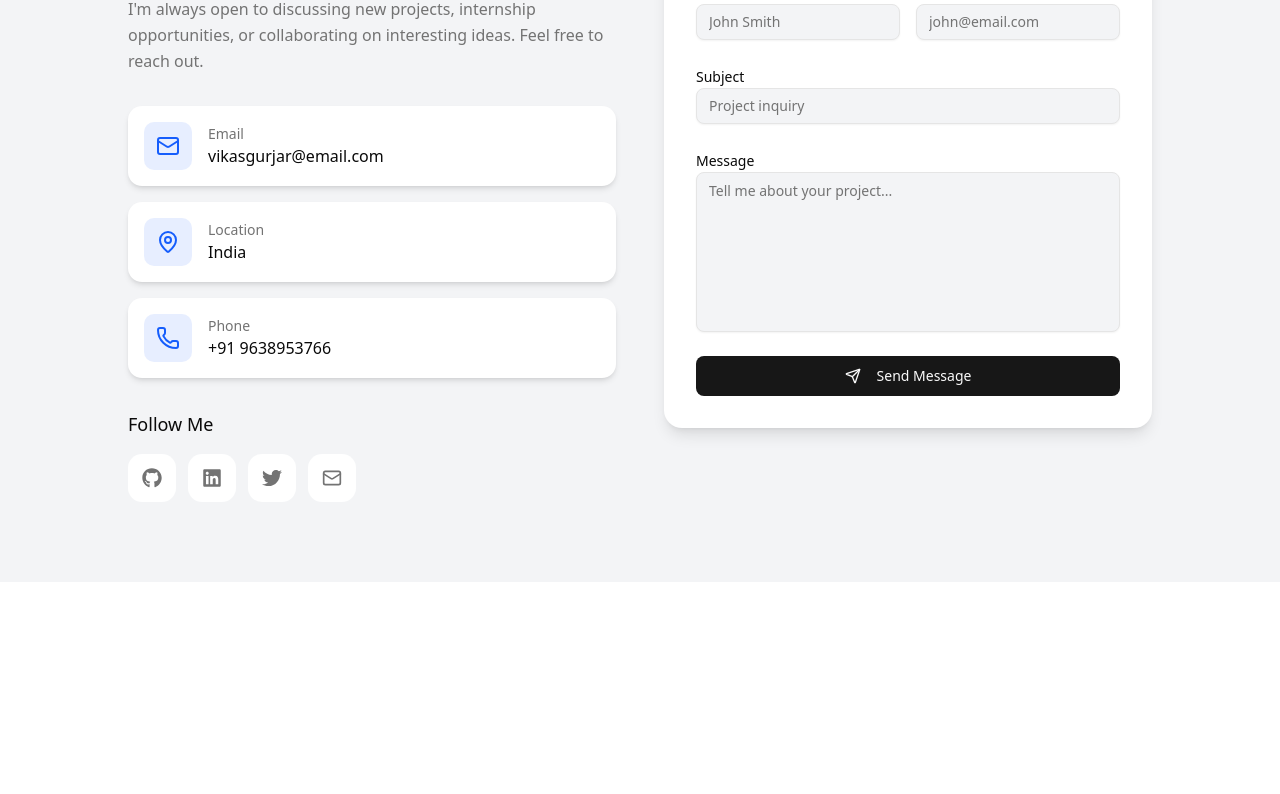
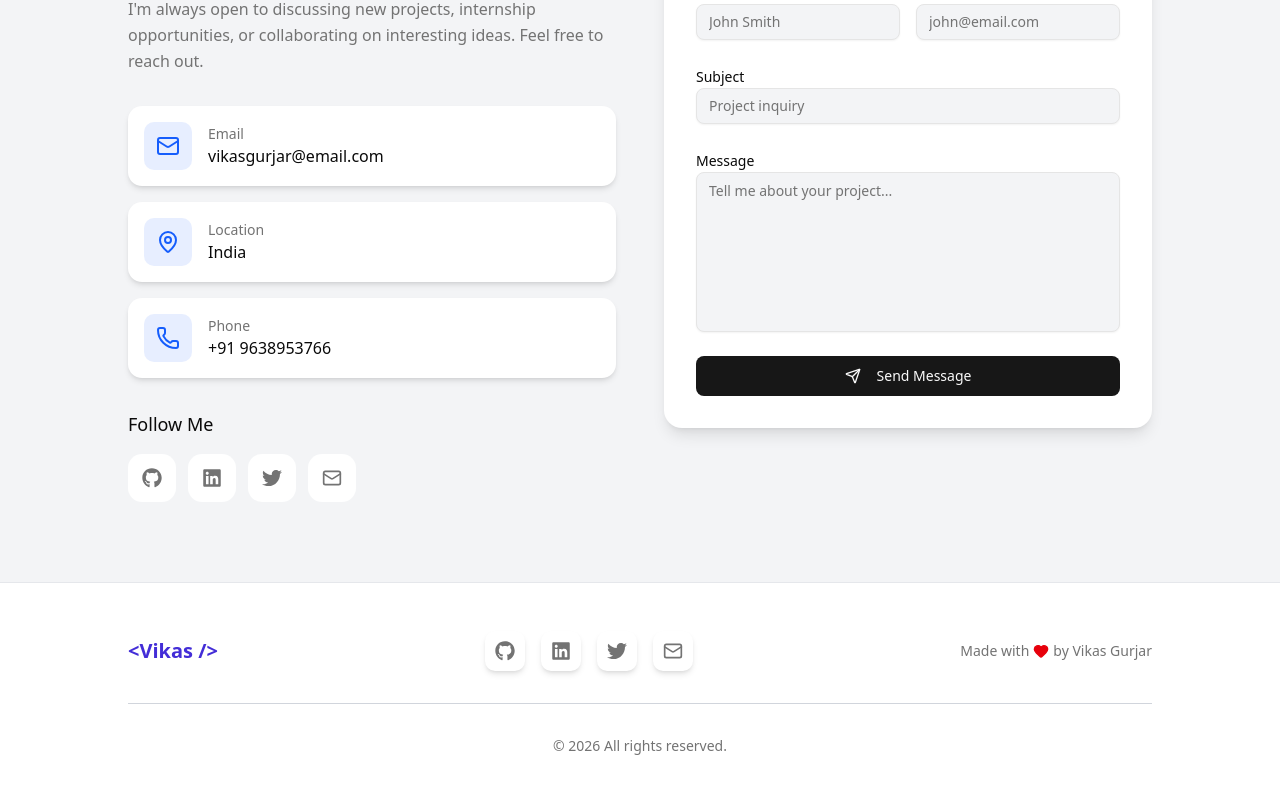
Before and after one commit to VikasGurjar94/Portfolio, a Next.js app: page / in a window 1280 px wide. Shown: the part 6074-6868 px from the top of the page. Before the commit the page ends 6656 px from the top, so only its background shows below. Built offline with nearby package versions, Linux system fonts and the light colour scheme.

Commit message:
made footer section

```diff
--- a/app/layout.tsx
+++ b/app/layout.tsx
@@ -3,6 +3,8 @@ import { Inter } from "next/font/google";
 import { ThemeProvider } from "next-themes";
 import "./globals.css";
 import Provider from "@/components/Hoc/Provider";
+import ResponsiveNav from "@/components/Home/Navbar/ResponsiveNav";
+import Footer from "@/components/Home/Footer/Footer";
 
 const font = Inter({
   weight: ['100','200','300','400','500','600','700','800','900'] ,
@@ -25,7 +27,13 @@ export default function RootLayout({
         className={`${font.className}antialiased`}
       >
 
-        <Provider>{children}</Provider>
+        <Provider>
+
+
+          {children}
+
+          <Footer/>
+          </Provider>
 
       </body>
     </html>
--- /dev/null
+++ b/components/Home/Footer/Footer.tsx
@@ -0,0 +1,46 @@
+import { footerSocialLinks } from '@/data';
+import { Heart } from 'lucide-react';
+import React from 'react'
+
+const Footer = () => {
+    return (
+        <footer className="border-t bg-white dark:bg-gray-900 border-gray-200 dark:border-gray-700 py-12">
+            <div className="w-[80%] mx-auto">
+                <div className="flex flex-col md:flex-row items-center justify-between gap-6">
+                    <a href="#home" className="text-xl font-bold text-indigo-700">
+                        {"<Vikas />"}
+                    </a>
+
+                    <div className="flex items-center gap-4">
+                        {footerSocialLinks.map((link) => {
+                            return (
+                                <a
+                                    href={link.href}
+                                    key={link.label}
+                                    target="_blank"
+                                    rel="noopener noreferrer"
+                                    className="w-10 h-10 rounded-lg bg-white dark:bg-gray-800 shadow-md flex items-center justify-center text-muted-foreground hover:text-blue-500 transition-colors"
+                                >
+                                    <link.icon className="w-5 h-5" />
+                                </a>
+                            );
+                        })}
+                    </div>
+                    <p className="text-sm text-muted-foreground flex items-center gap-1">
+                        Made with{" "}
+                        <Heart className="w-4 h-4 text-destructive fill-destructive" /> by
+                        Vikas Gurjar
+                    </p>
+                </div>
+                <div className="mt-8 pt-8 border-t border-gray-300 dark:border-gray-800 text-center">
+                    <p className="text-sm text-muted-foreground ">
+                        © {new Date().getFullYear()} All rights reserved.
+                    </p>
+                </div>
+            </div>
+
+        </footer >
+    )
+}
+
+export default Footer
```
